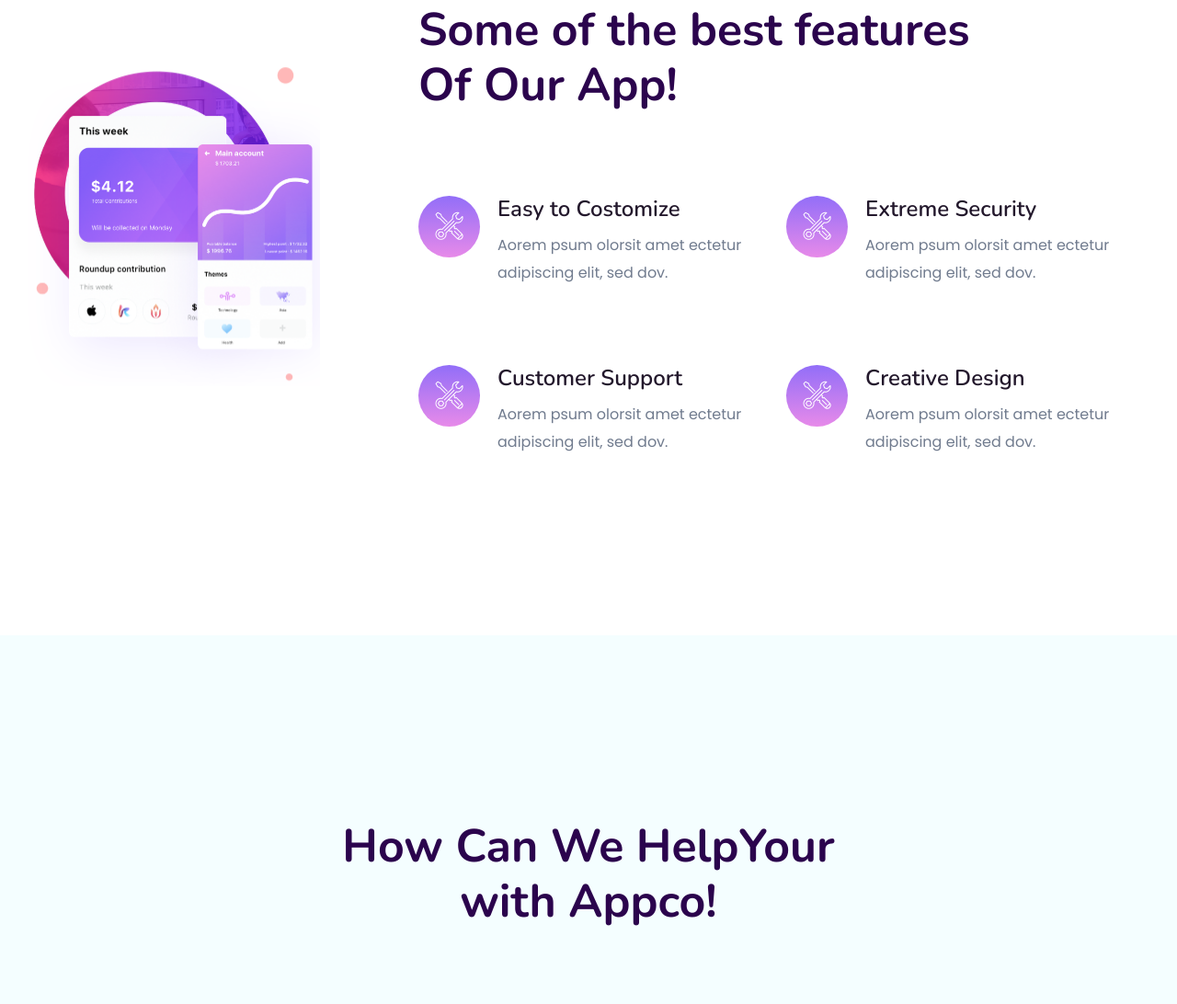
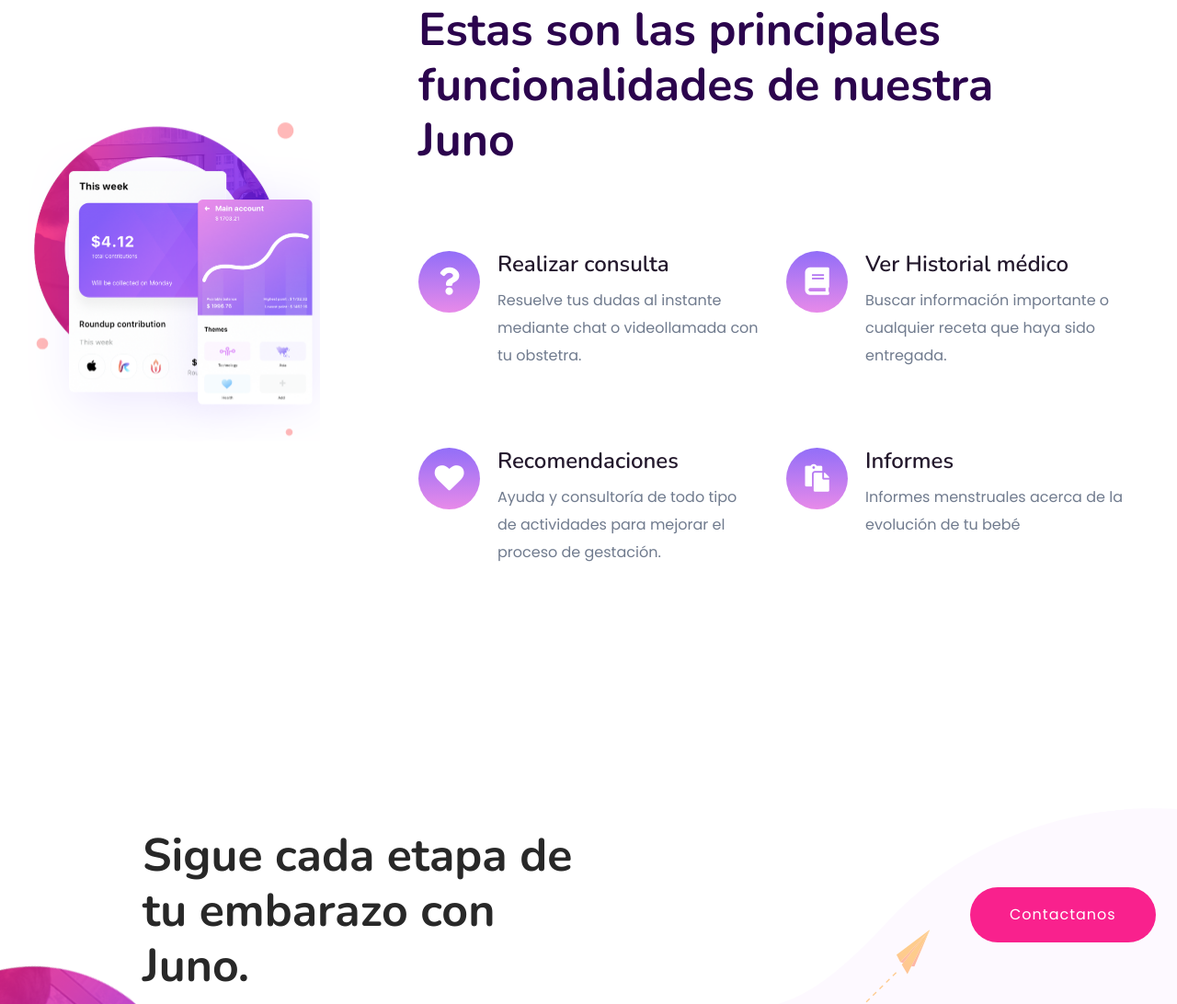
Before and after one commit to renzodamgo/Juno-landing-page, a plain HTML site: page index.html in a window 1280 px wide. Shown: the part 1096-2188 px from the top of the page at 92% size. Drawn offline with nearby package versions, Linux system fonts and the light colour scheme.

Commit message:
Actualizar información

```diff
--- a/index.html
+++ b/index.html
@@ -3,8 +3,8 @@
     <head>
         <meta charset="utf-8">
         <meta http-equiv="x-ua-compatible" content="ie=edge">
-        <title>App Landing Template </title>
-        <meta name="description" content="">
+        <title>Juno: Tu embarazo seguro </title>
+        <meta name="description" content="Juno: Tu embarazo seguro">
         <meta name="viewport" content="width=device-width, initial-scale=1">
         <link rel="manifest" href="site.webmanifest">
 		<link rel="shortcut icon" type="image/x-icon" href="assets/img/favicon.ico">
@@ -48,12 +48,14 @@
                         <div class="col-xl-2 col-lg-2 col-md-2">
                             <div class="logo">
                                 <a href="index.html"><img src="assets/img/logo/logo.png" alt=""></a>
+
                             </div>
                         </div>
                         <div class="col-xl-10 col-lg-10 col-md-10">
+                            <p>Equipo de Desarrollo TFT</p>
                             <!-- Main-menu -->
                             <div class="main-menu f-right d-none d-lg-block">
-                                <nav>
+                                <!--<nav>
                                     <ul id="navigation">
                                         <li class="active"><a href="index.html"> Home</a></li>
                                         <li><a href="feature.html">Feature</a></li>
@@ -68,7 +70,7 @@
                                         </li>
                                         <li><a href="contact.html">Contact</a></li>
                                     </ul>
-                                </nav>
+                                </nav>-->
                             </div>
                         </div>
                         <!-- Mobile Menu -->
@@ -92,15 +94,15 @@
                         <div class="row d-flex align-items-center">
                             <div class="col-lg-6 col-md-9 ">
                                 <div class="hero__caption">
-                                    <span data-animation="fadeInUp" data-delay=".4s">App Landing Page</span>
-                                    <h1 data-animation="fadeInUp" data-delay=".6s">Get things done<br>with Appco</h1>
-                                    <p data-animation="fadeInUp" data-delay=".8s">Dorem ipsum dolor sitamet, consectetur adipiscing elit, sed do eiusm tempor incididunt ulabore et dolore magna aliqua.</p>
+                                    <span data-animation="fadeInUp" data-delay=".4s">Aplicación Web y Móvil</span>
+                                    <h1 data-animation="fadeInUp" data-delay=".6s">Cuida tu embarazo<br>con Juno</h1>
+                                    <p data-animation="fadeInUp" data-delay=".8s">Juno te permitirá resolver dudas sobre tu embarazo con personal especializado sin salir de casa.</p>
                                     <!-- Slider btn -->
                                    <div class="slider-btns">
                                         <!-- Hero-btn -->
-                                        <a data-animation="fadeInLeft" data-delay="1.0s" href="industries.html" class="btn radius-btn">Download</a>
+                                        <a data-animation="fadeInLeft" data-delay="1.0s" href="https://github.com/Victor-Fajardo/PregnancySafe" class="btn radius-btn">Descargar</a>
                                         <!-- Video Btn -->
-                                        <a data-animation="fadeInRight" data-delay="1.0s" class="popup-video video-btn ani-btn" href="https://www.youtube.com/watch?v=1aP-TXUpNoU"><i class="fas fa-play"></i></a>
+                                        <!--<a data-animation="fadeInRight" data-delay="1.0s" class="popup-video video-btn ani-btn" href="https://www.youtube.com/watch?v=1aP-TXUpNoU"><i class="fas fa-play"></i></a>-->
                                    </div>
                                 </div>
                             </div>
@@ -149,7 +151,7 @@
                         <div class="row">
                             <div class="col-lg-10 col-md-10">
                                 <div class="section-tittle">
-                                    <h2>Some of the best features Of Our App!</h2>
+                                    <h2>Estas son las principales funcionalidades de nuestra Juno</h2>
                                 </div>
                             </div>
                         </div>
@@ -158,44 +160,44 @@
                             <div class="col-xl-6 col-lg-6 col-md-6">
                                 <div class="single-features mb-70">
                                     <div class="features-icon">
-                                        <span class="flaticon-support"></span>
+                                        <span class="fa fa-question"></span>
                                     </div>
                                     <div class="features-caption">
-                                        <h3>Easy to Costomize</h3>
-                                        <p>Aorem psum olorsit amet ectetur adipiscing elit, sed dov.</p>
+                                        <h3>Realizar consulta</h3>
+                                        <p>Resuelve tus dudas al instante mediante chat o videollamada con tu obstetra.</p>
                                     </div>
                                 </div>
                             </div>
                              <div class="col-xl-6 col-lg-6 col-md-6">
                                 <div class="single-features mb-70">
                                     <div class="features-icon">
-                                        <span class="flaticon-support"></span>
+                                        <span class="fa fa-book"></span>
                                     </div>
                                     <div class="features-caption">
-                                        <h3>Extreme Security</h3>
-                                        <p>Aorem psum olorsit amet ectetur adipiscing elit, sed dov.</p>
+                                        <h3>Ver Historial médico</h3>
+                                        <p>Buscar información importante o cualquier receta que haya sido entregada.</p>
                                     </div>
                                 </div>
                             </div>
                             <div class="col-xl-6 col-lg-6 col-md-6">
                                 <div class="single-features mb-70">
                                     <div class="features-icon">
-                                        <span class="flaticon-support"></span>
+                                        <span class="fa fa-heart"></span>
                                     </div>
                                     <div class="features-caption">
-                                        <h3>Customer Support</h3>
-                                        <p>Aorem psum olorsit amet ectetur adipiscing elit, sed dov.</p>
+                                        <h3>Recomendaciones</h3>
+                                        <p>Ayuda y consultoría de todo tipo de actividades para mejorar el proceso de gestación.</p>
                                     </div>
                                 </div>
                             </div>
                              <div class="col-xl-6 col-lg-6 col-md-6">
                                 <div class="single-features mb-70">
                                     <div class="features-icon">
-                                        <span class="flaticon-support"></span>
+                                        <span class="fa fa-paste"></span>
                                     </div>
                                     <div class="features-caption">
-                                        <h3>Creative Design</h3>
-                                        <p>Aorem psum olorsit amet ectetur adipiscing elit, sed dov.</p>
+                                        <h3>Informes</h3>
+                                        <p>Informes menstruales acerca de la evolución de tu bebé</p>
                                     </div>
                                 </div>
                             </div>
@@ -208,11 +210,10 @@
                 <img src="assets/img/shape/best-features.png" alt="">
             </div>
         </section>
-        <!-- Best Features End -->
-        <!-- Services Area Start -->
+        <!--
         <section class="service-area sky-blue section-padding2">
             <div class="container">
-                <!-- Section Tittle -->
+
                 <div class="row d-flex justify-content-center">
                     <div class="col-lg-6">
                         <div class="section-tittle text-center">
@@ -220,7 +221,7 @@
                         </div>
                     </div>
                 </div>
-                <!-- Section caption -->
+
                 <div class="row">
                     <div class="col-xl-4 col-lg-4 col-md-6">
                         <div class="services-caption text-center mb-30">
@@ -258,19 +259,18 @@
                 </div>
             </div>
         </section>
-        <!-- Services Area End -->
-        <!-- Applic App Start -->
+
         <div class="applic-apps section-padding2">
             <div class="container-fluid">
                 <div class="row">
-                    <!-- slider Heading -->
+
                     <div class="col-xl-4 col-lg-4 col-md-8">
                         <div class="single-cases-info mb-30">
                             <h3>Applic Apps<br> Screenshot</h3>
                             <p>Lorem ipsum dolor sit amet, consecadipiscing elit, sed do eiusmod tempor incididunt ut ore et dolore magna aliqua. Quis ipsum suspendisse gravida. Risus commodo viverra maecenasan lacus vel facilisis. </p>
                         </div>
                     </div>
-                    <!-- OwL -->
+
                     <div class="col-xl-8 col-lg-8 col-md-col-md-7">
                         <div class="app-active owl-carousel">
                             <div class="single-cases-img">
@@ -293,11 +293,10 @@
                 </div>
             </div>
         </div>
-        <!-- Applic App End -->
-        <!-- Best Pricing Start -->
+
         <section class="best-pricing pricing-padding" data-background="assets/img/gallery/best_pricingbg.jpg">
             <div class="container">
-                <!-- Section Tittle -->
+
                 <div class="row d-flex justify-content-center">
                     <div class="col-lg-6 col-md-8">
                         <div class="section-tittle section-tittle2 text-center">
@@ -307,8 +306,7 @@
                 </div>
             </div>
         </section>
-        <!-- Best Pricing End -->
-        <!-- Pricing Card Start -->
+
         <div class="pricing-card-area">
             <div class="container">
                 <div class="row">
@@ -366,12 +364,11 @@
                 </div>
             </div>
         </div>
-        <!-- Pricing Card End -->
-        <!-- Our Customer Start -->
+
         <div class="our-customer section-padd-top30">
             <div class="container-fluid">
             <div class="our-customer-wrapper">
-                    <!-- Section Tittle -->
+
                     <div class="row d-flex justify-content-center">
                         <div class="col-xl-8">
                             <div class="section-tittle text-center">
@@ -428,8 +425,7 @@
             </div>
             </div>
         </div>
-        <!-- Our Customer End -->
-        <!-- Available App  Start-->
+
         <div class="available-app-area">
             <div class="container">
                 <div class="row d-flex justify-content-between">
@@ -452,26 +448,26 @@
                     </div>
                 </div>
             </div>
-            <!-- Shape -->
+
             <div class="app-shape">
                 <img src="assets/img/shape/app-shape-top.png" alt="" class="app-shape-top heartbeat d-none d-lg-block">
                 <img src="assets/img/shape/app-shape-left.png" alt="" class="app-shape-left d-none d-xl-block">
-                <!-- <img src="assets/img/shape/app-shape-right.png" alt="" class="app-shape-right bounce-animate "> -->
+
             </div>
         </div>
-        <!-- Available App End-->
-        <!-- Say Something Start -->
+         Available App End
+    //-->
         <div class="say-something-aera pt-90 pb-90 fix">
             <div class="container">
                 <div class="row justify-content-between align-items-center">
                     <div class="offset-xl-1 offset-lg-1 col-xl-5 col-lg-5">
                         <div class="say-something-cap">
-                            <h2>Say Hello To The Collaboration Hub.</h2>
+                            <h2>Sigue cada etapa de tu embarazo con Juno. </h2>
                         </div>
                     </div>
                     <div class="col-xl-2 col-lg-3">
                         <div class="say-btn">
-                            <a href="#" class="btn radius-btn">Contact Us</a>
+                            <a href="#" class="btn radius-btn">Contactanos</a>
                         </div>
                     </div>
                 </div>
@@ -485,16 +481,17 @@
         <!-- Say Something End -->
 
     </main>
+       <!--
    <footer>
 
-       <!-- Footer Start-->
+       <!- - Footer Start- ->
       <div class="footer-main">
         <div class="footer-area footer-padding">
             <div class="container">
                 <div class="row  justify-content-between">
                     <div class="col-lg-3 col-md-4 col-sm-8">
                          <div class="single-footer-caption mb-30">
-                              <!-- logo -->
+                              <!- - logo - ->
                              <div class="footer-logo">
                                  <a href="index.html"><img src="assets/img/logo/logo2_footer.png" alt=""></a>
                              </div>
@@ -540,7 +537,7 @@
                                 <div class="footer-pera footer-pera2">
                                  <p>Heaven fruitful doesn't over lesser in days. Appear </p>
                              </div>
-                             <!-- Form -->
+                             <!-- Form - ->
                              <div class="footer-form">
                                  <div id="mc_embed_signup">
                                      <form target="_blank" action="https://spondonit.us12.list-manage.com/subscribe/post?u=1462626880ade1ac87bd9c93a&amp;id=92a4423d01" method="get" class="subscribe_form relative mail_part" novalidate="true">
@@ -556,23 +553,23 @@
                         </div>
                     </div>
                 </div>
-                <!-- Copy-Right -->
+                <!-- Copy-Right - ->
                 <div class="row align-items-center">
                     <div class="col-xl-12 ">
                         <div class="footer-copy-right">
-                           <p><!-- Link back to Colorlib can't be removed. Template is licensed under CC BY 3.0. -->
+                           <p><!-- Link back to Colorlib can't be removed. Template is licensed under CC BY 3.0. - ->
   Copyright &copy;<script>document.write(new Date().getFullYear());</script> All rights reserved | This template is made with <i class="ti-heart" aria-hidden="true"></i> by <a href="https://colorlib.com" target="_blank">Colorlib</a>
-  <!-- Link back to Colorlib can't be removed. Template is licensed under CC BY 3.0. --></p>
+  <!-- Link back to Colorlib can't be removed. Template is licensed under CC BY 3.0. - -></p>
                         </div>
                     </div>
                 </div>
             </div>
         </div>
       </div>
-       <!-- Footer End-->
+       <!- - Footer End-  ->
 
    </footer>
-
+   -->
 	<!-- JS here -->
 
 		<!-- All JS Custom Plugins Link Here here -->
```
Also changed, not shown: assets/img/hero/hero_right.png, assets/img/logo/logo.png, 4 other files.
